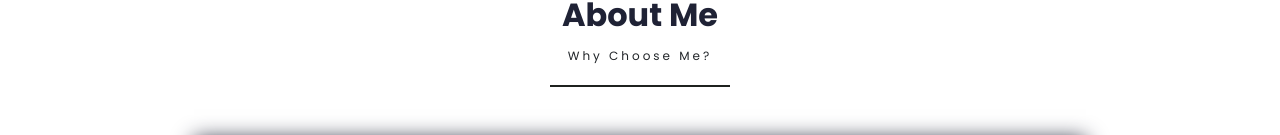
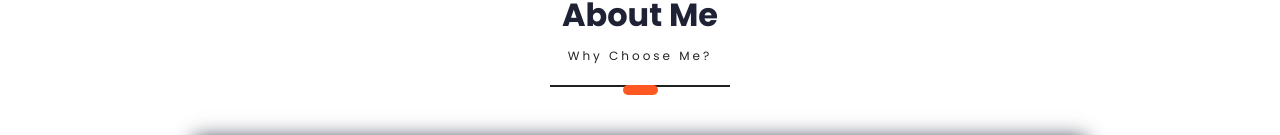
Before and after one commit to RdotSilva/TypeScript-React-Showcase, a React (Create React App) app: page / in a window 1280 px wide. Shown: the part 730-865 px from the top of the page. Built offline with nearby package versions, Linux system fonts and the light colour scheme; a web font is replaced by a local one.

Commit message:
Fix styling for blob

```diff
--- a/src/components/SectionHeading/SectionHeading.css
+++ b/src/components/SectionHeading/SectionHeading.css
@@ -38,5 +38,5 @@
 .separator-blob div {
   width: 35px;
   border-radius: 10px;
-  background-color: var(--dark-orange);
+  background-color: #ff5823;
 }
--- a/src/components/SectionHeading/SectionHeading.tsx
+++ b/src/components/SectionHeading/SectionHeading.tsx
@@ -15,9 +15,10 @@ const SectionHeading = (props: any) => {
         <div></div>
       )}
       <div className="heading-separator">
-        <div className="separator-line"></div>
-        <div className="separator-blob">
-          <div></div>
+        <div className="separator-line">
+          <div className="separator-blob">
+            <div></div>
+          </div>
         </div>
       </div>
     </div>
```
